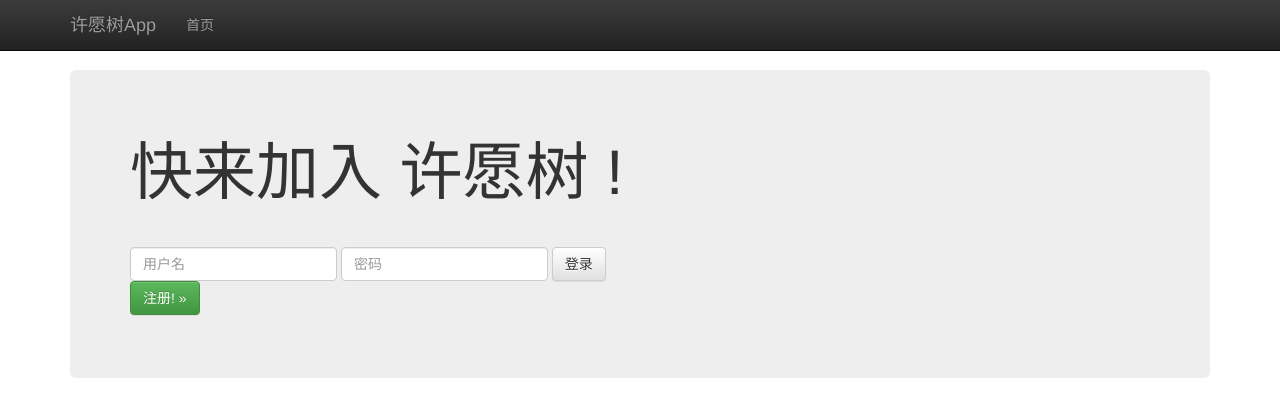
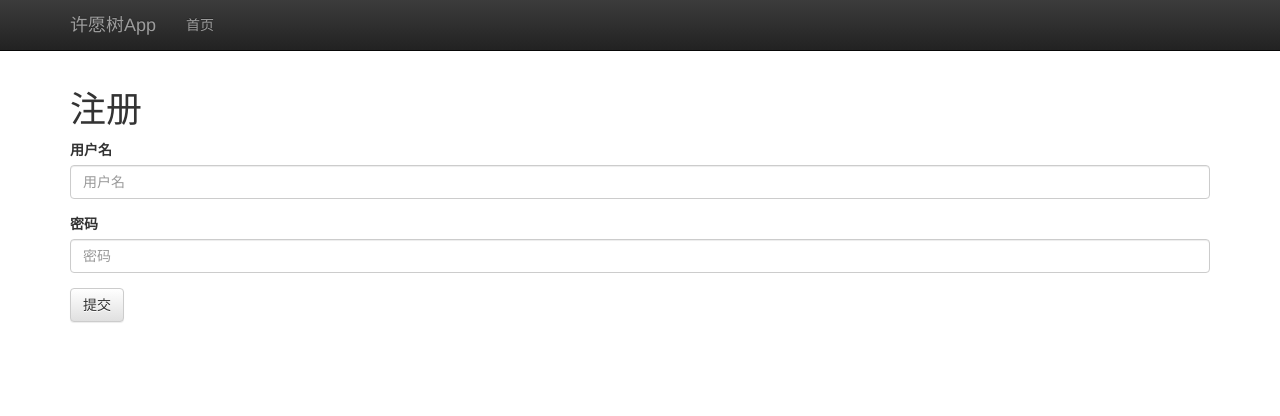
Before and after one commit to SandK/DS, a plain HTML site: page public/index.html at #!/register in a window 1280 px wide. Drawn offline with nearby package versions, Linux system fonts and the light colour scheme; some packages are replaced by stand-ins of ours.

Commit message:
注册页面提交

```diff
--- a/public/js/app.js
+++ b/public/js/app.js
@@ -1,20 +1,37 @@
 var rap = angular.module('DS-App', ['ngRoute']);
 
 rap.config(function ($routeProvider) {
-  $routeProvider.when('/',
-    {
+  $routeProvider
+  	// 欢迎页面
+	.when('/',
+	{
       templateUrl: 'partials/welcome.html',
       controller: 'WelcomeController'
-    }).
+    })
 
-    otherwise( { redirectTo: '/'})
+	// 注册页面
+	.when('/register',
+	{
+      templateUrl: 'partials/register.html',
+      controller: 'RegisterController'
+    })
+
+
+    .otherwise( { redirectTo: '/'})
 
 });
 
+// 首页Controller
 rap.controller('NavController', function ($scope,$http) {
   $scope.title = "许愿树App";
 });
 
+// 欢迎页面Controller
 rap.controller('WelcomeController', function ($scope,$http) {
   $scope.appName = "许愿树";
 });
+
+// 注册页面Controller
+rap.controller('RegisterController', function ($scope,$http) {
+
+});
--- /dev/null
+++ b/public/partials/register.html
@@ -0,0 +1,13 @@
+<h1>注册</h1>
+<form role="form" method="post" action="/register" >
+  <div class="form-group">
+    <label>用户名</label>
+    <input type="text" class="form-control" id="username" name="username" placeholder="用户名">
+  </div>
+
+  <div class="form-group">
+    <label>密码</label>
+    <input type="password" class="form-control" id="password" name="password" placeholder="密码">
+  </div>
+ <button type="submit" class="btn btn-default">提交</button>
+</form>
--- a/public/partials/welcome.html
+++ b/public/partials/welcome.html
@@ -19,5 +19,5 @@
     <button type="submit" class="btn btn-default">登录</button>
   </form>
 
-  <p><a href="#signup" class="btn btn-success" role="button">注册! &raquo;</a></p>
+  <p><a href="#register" class="btn btn-success" role="button">注册! &raquo;</a></p>
 </div>
```
